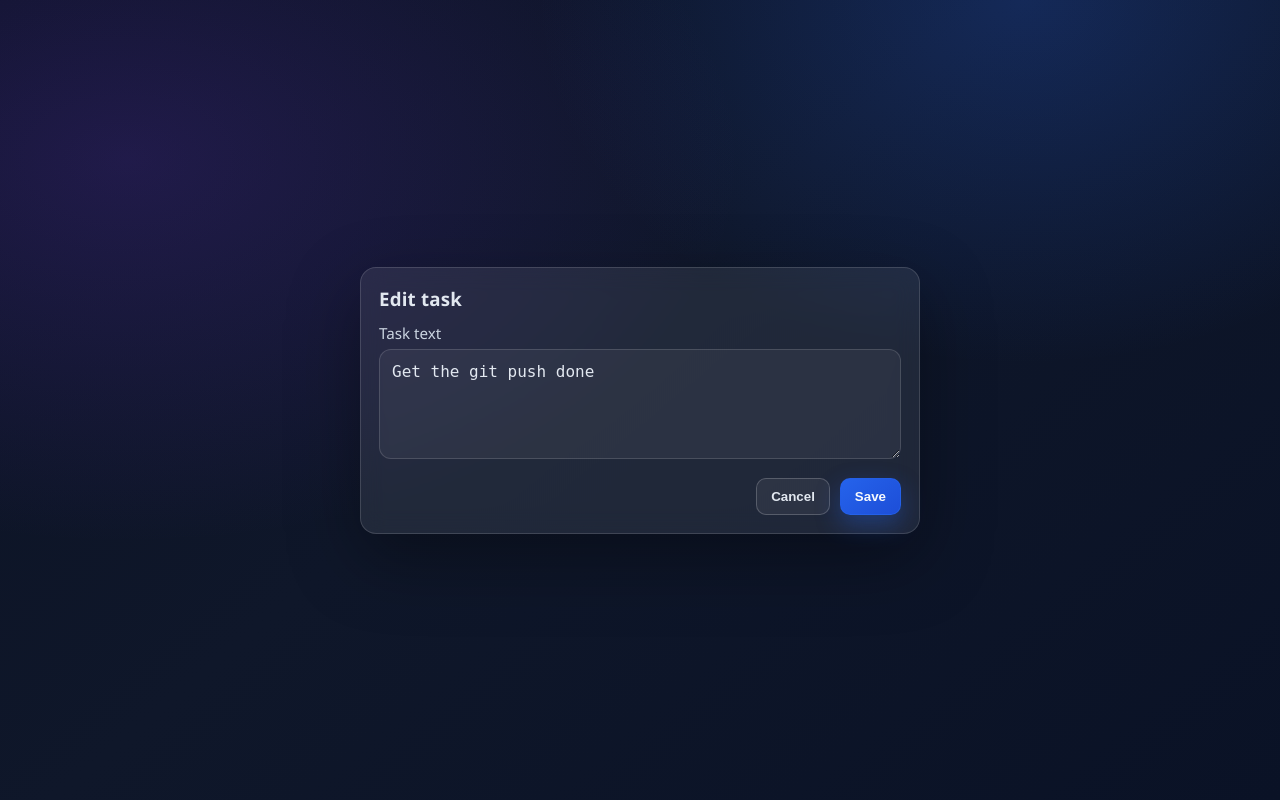
After one commit to jiaamasum/MyToDo, a Django app: page /todo/edit_task/1/ in a window 1280 px wide. The commit adds this page. Run offline with Django 5.2, Linux system fonts and the light colour scheme; data comes from the database, SQL or seed files in the repository; both versions use the stored data as it was after the commit.

Commit message:
Pushing the final version of the app

```diff
--- /dev/null
+++ b/templates/edit_task.html
@@ -0,0 +1,131 @@
+<!DOCTYPE html>
+<html lang="en">
+<head>
+  <meta charset="UTF-8">
+  <meta name="viewport" content="width=device-width, initial-scale=1.0">
+  <title>Edit Task</title>
+  <style>
+    /* Page shell */
+    :root {
+      --bg: #0f172a;
+      --card: rgba(255, 255, 255, 0.08);
+      --border: rgba(255, 255, 255, 0.14);
+      --text: #e2e8f0;
+      --muted: #cbd5e1;
+      --primary: #2563eb;
+    }
+    * {
+      box-sizing: border-box;
+    }
+    body {
+      margin: 0;
+      min-height: 100vh;
+      height: 100vh;
+      display: flex;
+      align-items: center;
+      justify-content: center;
+      background: radial-gradient(120% 120% at 10% 20%, rgba(124, 58, 237, 0.18), transparent 40%),
+        radial-gradient(100% 120% at 80% 0%, rgba(37, 99, 235, 0.24), transparent 38%),
+        linear-gradient(140deg, #0b1224, #0f172a 45%, #0a1226);
+      font-family: 'Segoe UI', system-ui, -apple-system, sans-serif;
+      color: var(--text);
+      padding: 16px;
+    }
+    /* Modal wrapper (always visible on this page) */
+    .modal-backdrop {
+      width: min(560px, 100%);
+      background: var(--card);
+      border: 1px solid var(--border);
+      border-radius: 16px;
+      box-shadow: 0 25px 70px rgba(0, 0, 0, 0.35);
+      backdrop-filter: blur(12px);
+      padding: 18px;
+    }
+    .modal {
+      width: 100%;
+    }
+    .modal-header {
+      display: flex;
+      align-items: center;
+      justify-content: space-between;
+      margin-bottom: 12px;
+    }
+    h3 {
+      margin: 0;
+      letter-spacing: 0.01em;
+    }
+    .modal-header button {
+      display: none;
+    }
+    .modal-label {
+      display: block;
+      font-size: 0.95rem;
+      color: var(--muted);
+      margin-bottom: 6px;
+    }
+    .modal-input {
+      width: 100%;
+      padding: 12px;
+      border-radius: 12px;
+      border: 1px solid var(--border);
+      background: rgba(255, 255, 255, 0.05);
+      color: var(--text);
+      font-size: 1rem;
+      resize: vertical;
+      min-height: 110px;
+      outline: none;
+    }
+    .modal-input:focus {
+      border-color: rgba(37, 99, 235, 0.7);
+      box-shadow: 0 0 0 3px rgba(37, 99, 235, 0.25);
+    }
+    .modal-actions {
+      margin-top: 14px;
+      display: flex;
+      gap: 10px;
+      justify-content: flex-end;
+    }
+    .btn {
+      border: 1px solid transparent;
+      border-radius: 10px;
+      padding: 10px 14px;
+      font-weight: 600;
+      color: #f8fafc;
+      cursor: pointer;
+      background: rgba(255, 255, 255, 0.08);
+      transition: transform 0.08s ease, box-shadow 0.12s ease, border-color 0.12s ease, background-color 0.12s ease;
+    }
+    .btn:active {
+      transform: translateY(1px);
+    }
+    .btn-primary {
+      background: linear-gradient(140deg, #2563eb, #1d4ed8);
+      border-color: rgba(37, 99, 235, 0.7);
+      box-shadow: 0 10px 24px rgba(37, 99, 235, 0.35);
+    }
+    .btn-outline {
+      background: rgba(255, 255, 255, 0.06);
+      border-color: rgba(255, 255, 255, 0.2);
+      color: var(--text);
+    }
+  </style>
+</head>
+<body>
+  <div id="edit-modal" class="modal-backdrop">
+    <div class="modal">
+      <form id="edit-form" method="POST" action="{% url 'edit_task' task.pk %}">
+        {% csrf_token %}
+        <div class="modal-header">
+          <h3>Edit task</h3>
+        </div>
+        <label class="modal-label" for="edit-text">Task text</label>
+        <textarea id="edit-text" name="task_update" class="modal-input" rows="3" required>{{ task.task }}</textarea>
+        <div class="modal-actions">
+          <a href="{% url 'home' %}"><button id="edit-cancel" type="button" class="btn btn-outline">Cancel</button></a>
+          <button id="edit-save" type="submit" class="btn btn-primary">Save</button>
+        </div>
+      </form>
+    </div>
+  </div>
+</body>
+</html>
--- a/todo/urls.py
+++ b/todo/urls.py
@@ -3,4 +3,8 @@ from . import views
 
 urlpatterns = [
     path('addTask/', views.addTask, name='addTask'),
+    path('mark_as_done/<int:pk>/', views.mark_as_done, name='mark_as_done'),
+    path('delete_task/<int:pk>/', views.delete_task, name='delete_task'),
+    path('mark_as_undone/<int:pk>/', views.mark_as_undone, name='mark_as_undone'),
+    path('edit_task/<int:pk>/', views.edit_task, name='edit_task'),
 ]
--- a/todo/views.py
+++ b/todo/views.py
@@ -1,5 +1,5 @@
 from django.http import HttpResponse
-from django.shortcuts import redirect, render
+from django.shortcuts import get_object_or_404, redirect, render
 
 from todo.models import Task
 
@@ -9,3 +9,44 @@ def addTask(request):
     task = request.POST['task']
     Task.objects.create(task=task)
     return redirect('home')
+
+
+def mark_as_done(request, pk):
+    task = get_object_or_404(Task, pk=pk)
+    task.is_completed = True
+    task.save()
+    return redirect('home')
+
+
+def delete_task(request, pk):
+    task = get_object_or_404(Task, pk=pk)
+    task.delete()
+    return redirect('home')
+
+def mark_as_undone(request, pk):
+    task = get_object_or_404(Task, pk=pk)
+    task.is_completed = False
+    task.save()
+    return redirect('home')
+
+'''
+def edit_task(request, pk):
+    task = get_object_or_404(Task, pk=pk)
+    new_task_text = request.POST['task']
+    task.task = new_task_text
+    task.save()
+    return redirect('home')
+'''
+
+def edit_task(request, pk):
+    get_task = get_object_or_404(Task, pk=pk)
+    if request.method == 'POST':
+        new_task_text = request.POST['task_update']
+        get_task.task = new_task_text
+        get_task.save()
+        return redirect('home')
+    else:
+        context = {
+            'task': get_task
+        }
+    return render(request, 'edit_task.html', context)
--- a/todo_main/views.py
+++ b/todo_main/views.py
@@ -4,7 +4,9 @@ from todo.models import Task
 def home(request):
 
     tasks = Task.objects.filter(is_completed=False).order_by('-updated_at')
+    completed_tasks = Task.objects.filter(is_completed=True).order_by('-updated_at')
     context = {
         'tasks': tasks,
+        'completed_tasks': completed_tasks,
     }
     return render(request, 'home.html', context)
```
Also changed, not shown: templates/home.html (+30 -24 lines), todo_main/static/js/script.js (+32 -143 lines), README.md (added), db.sqlite3.
